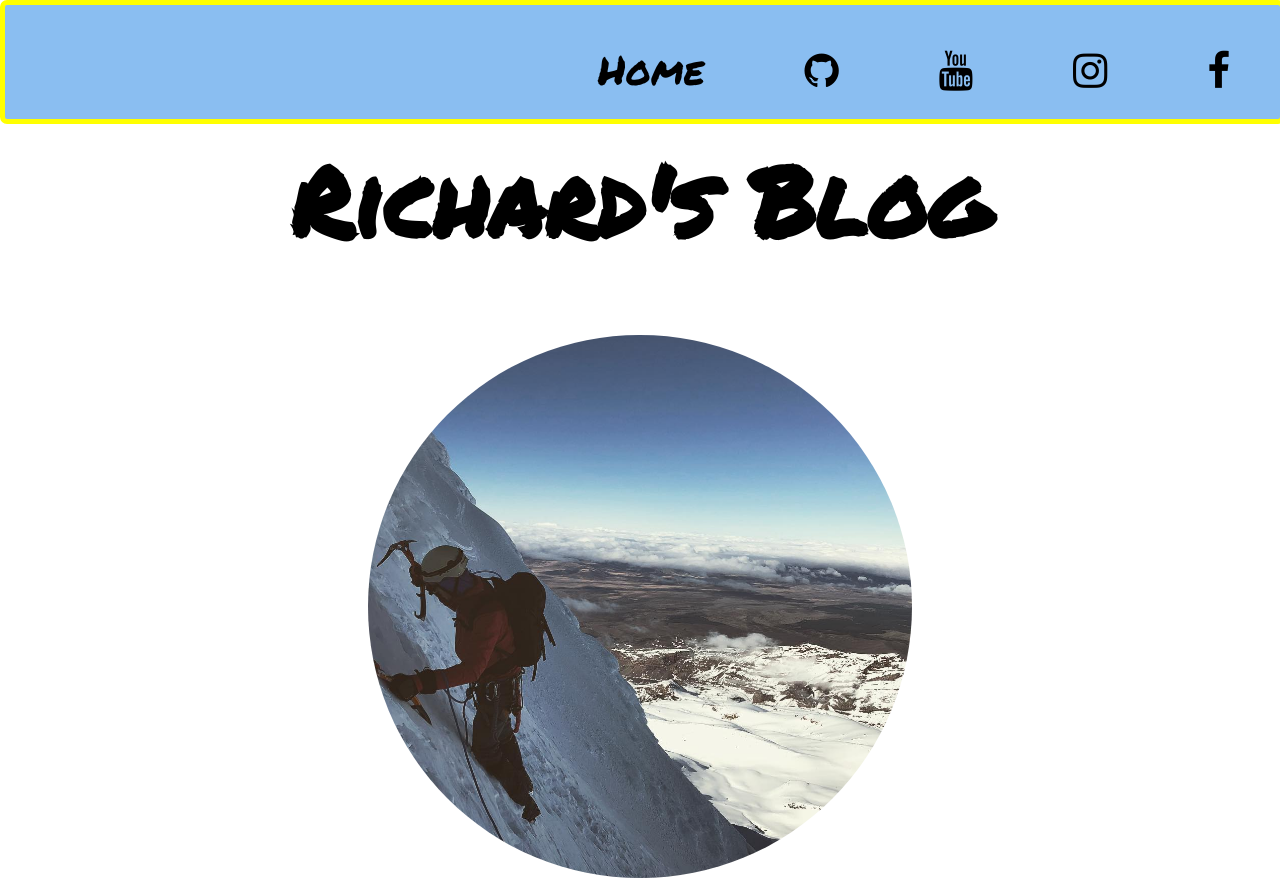
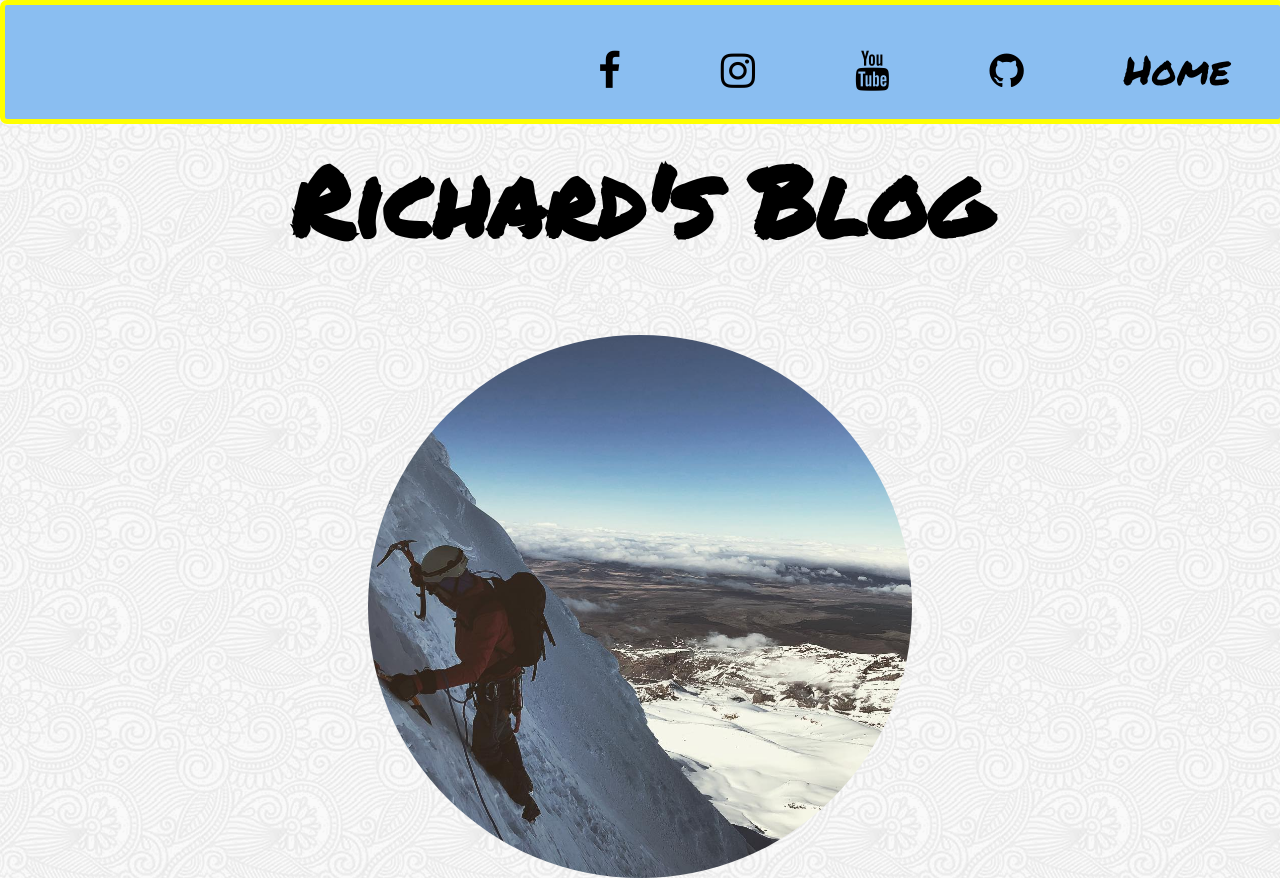
Before and after one commit to richard-graham/richard-graham.github.io, a plain HTML site: page vanilla-html-css/index.html in a window 1280 px wide. Shown: the top 878 px of the page. Drawn offline with Linux system fonts and the light colour scheme.

Commit message:
add background image

```diff
--- a/vanilla-html-css/index.html
+++ b/vanilla-html-css/index.html
@@ -11,11 +11,11 @@
         <nav class="navbar">
             <div class="wrapper">
                 <ul>
+                    <li><a href="./index.html">Home</a></li>
+                    <li><a href="https://github.com/richard-graham"><i class="fa fa-github" aria-hidden="true"></i></a></li>
+                    <li><a href="https://www.youtube.com/channel/UCmFcb97s--zIg_lLZ3xK_1g?view_as=subscriber"><i class="fa fa-youtube" aria-hidden="true"></i></a></li>
+                    <li><a href="https://www.instagram.com/nodramamate/?hl=en"><i class="fa fa-instagram" aria-hidden="true"></i></a></li>
                     <li><a href="https://www.facebook.com/richard101z"><i class="fa fa-facebook" aria-hidden="true"></i></a></li>
-                    <li><a href="https://www.instagram.com/nodramamate/?hl=en"><i class="fa fa-instagram" aria-hidden="true"></i></a></li>
-                    <li><a href="https://www.youtube.com/channel/UCmFcb97s--zIg_lLZ3xK_1g?view_as=subscriber"><i class="fa fa-youtube" aria-hidden="true"></i></a></li>
-                    <li><a href="https://github.com/richard-graham"><i class="fa fa-github" aria-hidden="true"></i></a></li>
-                    <li><a href="./index.html">Home</a></li>
                 </ul>
             </wrapper>
         </nav>
--- a/vanilla-html-css/styles/main.css
+++ b/vanilla-html-css/styles/main.css
@@ -1,4 +1,7 @@
-
+body {
+    background-image: url(./full-bloom.png);
+    background-repeat: repeat;
+}
 
 table {
     margin: auto;
@@ -29,19 +32,19 @@ th, td {
     border-width: thick;
 }
 
-.wrapper li {
+.wrapper li{
     list-style: none;
     margin: 0px 30px;
     display: inline-block;
     font-size: 40px;
     padding: 20px 20px;
     color: black;
-    transition: .5s;
     float: right;
     font-family: 'Permanent Marker', cursive;
 }
 
 .wrapper li:link {color: black}
+.wrapper li:visited {color: white}
 .wrapper li:hover {color: white}
 
 .wrapper a {
```
Also changed, not shown: bootstrap/images/bg.png (added), vanilla-html-css/styles/full-bloom.png (added), 2 other files.
